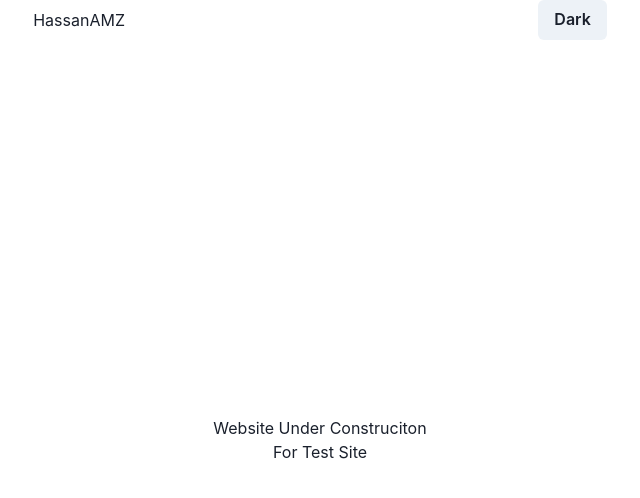
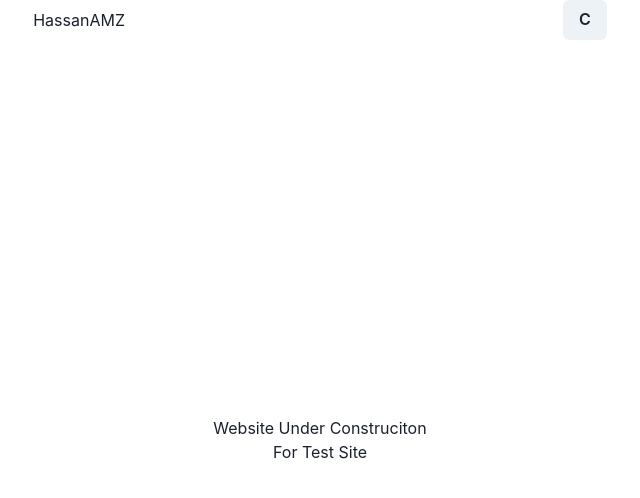
Before and after one commit to HassanAMZ/hassanamz-next-js, a Next.js app: page / in a window 1280 px wide. Shown: the top 498 px of the page, without its empty margins (320-960 px from the left). Built offline with nearby package versions, Linux system fonts and the light colour scheme; no server answers.

Commit message:
fixed title import and colormode

```diff
--- a/components/NavBar/Nav.tsx
+++ b/components/NavBar/Nav.tsx
@@ -12,9 +12,7 @@ export default function Nav() {
         >
           <Link href="/">HassanAMZ</Link>
 
-          <Button onClick={toggleColorMode}>
-            {colorMode === "Dark" ? "Light" : "Dark"}
-          </Button>
+          <Button onClick={toggleColorMode}>C</Button>
         </Flex>
       </nav>
     </>
--- a/pages/working.tsx
+++ b/pages/working.tsx
@@ -1,5 +1,5 @@
 import Head from "next/head";
-import Title from "../components/Layout/TItle";
+import Title from "../components/Layout/Title";
 import { Flex, Box } from "@chakra-ui/react";
 import SocialMediaConnect from "../components/SocialMediaConnect";
 import Youtube from "../components/Youtube";
```
